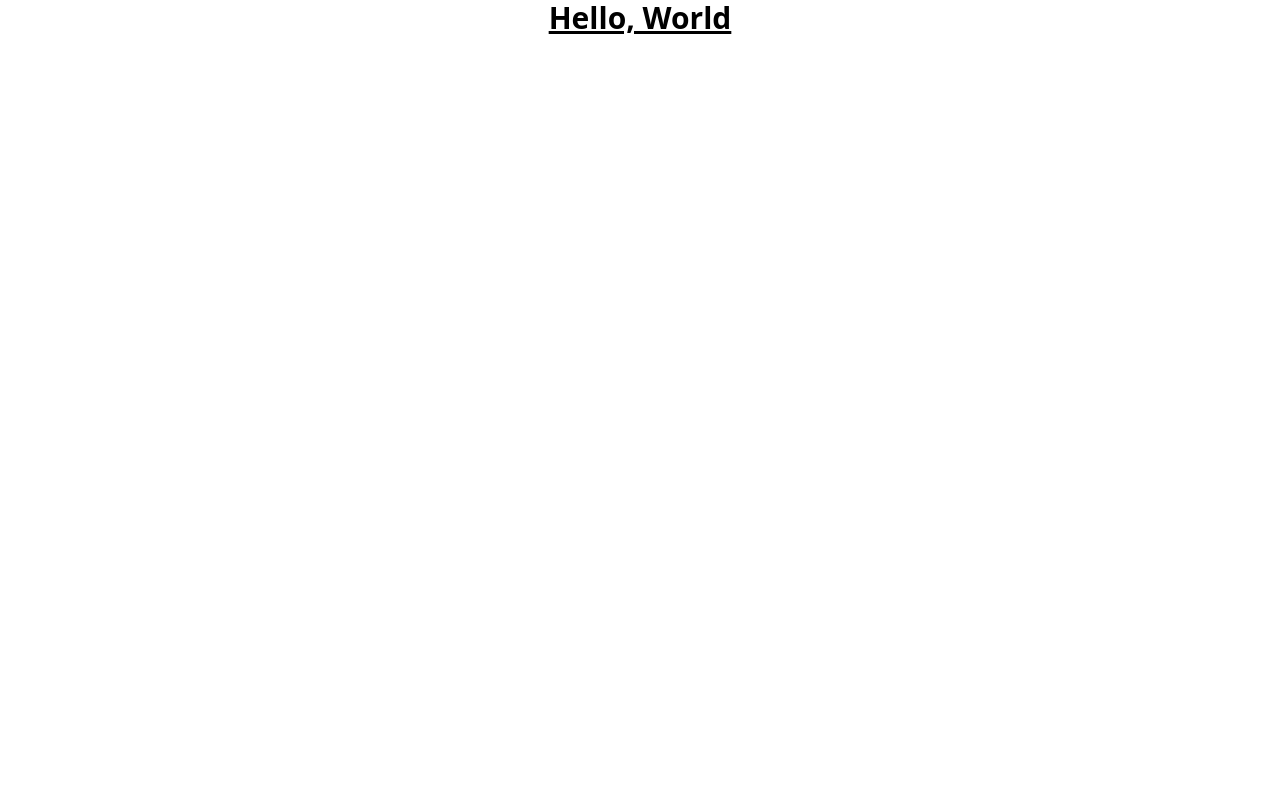
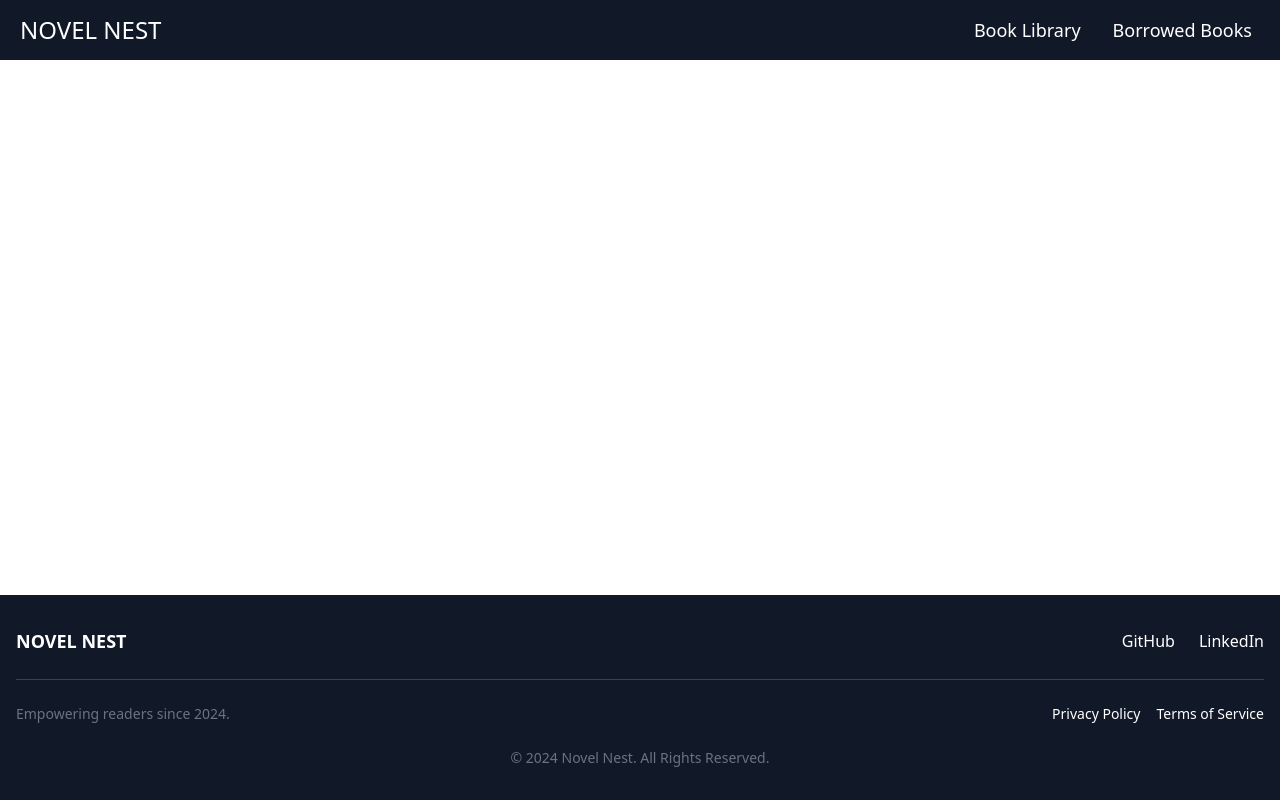
Before and after one commit to pxycknomdictator/Library-app, a React (Vite) app: page / in a window 1280 px wide. Built offline with nearby package versions, Linux system fonts and the light colour scheme.

Commit message:
add header and footer

```diff
--- a/src/App.jsx
+++ b/src/App.jsx
@@ -1,3 +1,14 @@
+import { BrowserRouter, Routes, Route } from "react-router-dom";
+import { Home } from "./pages/Home";
+import { BorrowedBook } from "./pages/Borrowed";
+
 export const App = () => {
-  return <h1 className="text-3xl text-center font-semibold underline">Hello, World</h1>
+  return (
+    <BrowserRouter>
+      <Routes>
+        <Route path="/" element={<Home />}></Route>
+        <Route path="/borrowed" element={<BorrowedBook />}></Route>
+      </Routes>
+    </BrowserRouter>
+  );
 };
--- /dev/null
+++ b/src/components/Footer.jsx
@@ -0,0 +1,52 @@
+export const Footer = () => {
+  return (
+    <footer className="bg-gray-900 text-white py-8">
+      <div className="container mx-auto px-4">
+        <div className="flex flex-col md:flex-row justify-between items-center">
+          <div className="text-lg uppercase  font-bold mb-4 md:mb-0">
+            Novel Nest
+          </div>
+          <div className="flex flex-col md:flex-row md:space-x-6 space-y-2 md:space-y-0">
+            <a
+              href="https://github.com/pxycknomdictator"
+              className="hover:text-gray-400 transition duration-300"
+            >
+              GitHub
+            </a>
+            <a
+              href="https://www.linkedin.com/in/noman-dev"
+              className="hover:text-gray-400 transition duration-300"
+            >
+              LinkedIn
+            </a>
+          </div>
+        </div>
+
+        <div className="border-t border-gray-700 my-6"></div>
+
+        <div className="flex flex-col md:flex-row justify-between items-center space-y-4 md:space-y-0">
+          <p className="text-sm text-gray-500">
+            Empowering readers since 2024.
+          </p>
+          <div className="flex space-x-4">
+            <a
+              href="#privacy"
+              className="text-sm hover:text-gray-400 transition duration-300"
+            >
+              Privacy Policy
+            </a>
+            <a
+              href="#terms"
+              className="text-sm hover:text-gray-400 transition duration-300"
+            >
+              Terms of Service
+            </a>
+          </div>
+        </div>
+        <div className="text-center text-sm text-gray-500 mt-6">
+          © 2024 Novel Nest. All Rights Reserved.
+        </div>
+      </div>
+    </footer>
+  );
+};
--- /dev/null
+++ b/src/components/Navbar.jsx
@@ -0,0 +1,28 @@
+import { Link } from "react-router-dom";
+
+export const Navbar = () => {
+  return (
+    <div className="bg-gray-900 text-white px-5 py-3 flex flex-col md:flex-row md:justify-between md:items-center">
+      <div className="flex justify-between items-center">
+        <h1 className="text-2xl uppercase">Novel Nest</h1>
+        <button className="text-white text-2xl md:hidden focus:outline-none"></button>
+      </div>
+      <nav
+        className={`flex-col md:flex-row md:flex md:items-center md:space-x-4`}
+      >
+        <Link
+          to="/"
+          className="text-lg text-white hover:text-gray-400 px-2 py-1"
+        >
+          Book Library
+        </Link>
+        <Link
+          to="/borrowed"
+          className="text-lg text-white hover:text-gray-400 px-2 py-1"
+        >
+          Borrowed Books
+        </Link>
+      </nav>
+    </div>
+  );
+};
--- /dev/null
+++ b/src/pages/Borrowed.jsx
@@ -0,0 +1,18 @@
+import { Footer } from "../components/Footer";
+import { Navbar } from "../components/Navbar";
+
+export const BorrowedBook = () => {
+  return (
+    <>
+      <Navbar />
+      <div className="pt-5">
+        <h1 className="text-3xl md:text-4xl font-bold mb-4 px-4 text-center">
+          Borrowed Books
+        </h1>
+        <div className="absolute w-full bottom-0">
+          <Footer />
+        </div>
+      </div>
+    </>
+  );
+};
--- /dev/null
+++ b/src/pages/Home.jsx
@@ -0,0 +1,13 @@
+import { Footer } from "../components/Footer";
+import { Navbar } from "../components/Navbar";
+
+export const Home = () => {
+  return (
+    <>
+      <Navbar />
+      <div className="absolute w-full bottom-0">
+        <Footer />
+      </div>
+    </>
+  );
+};
```
